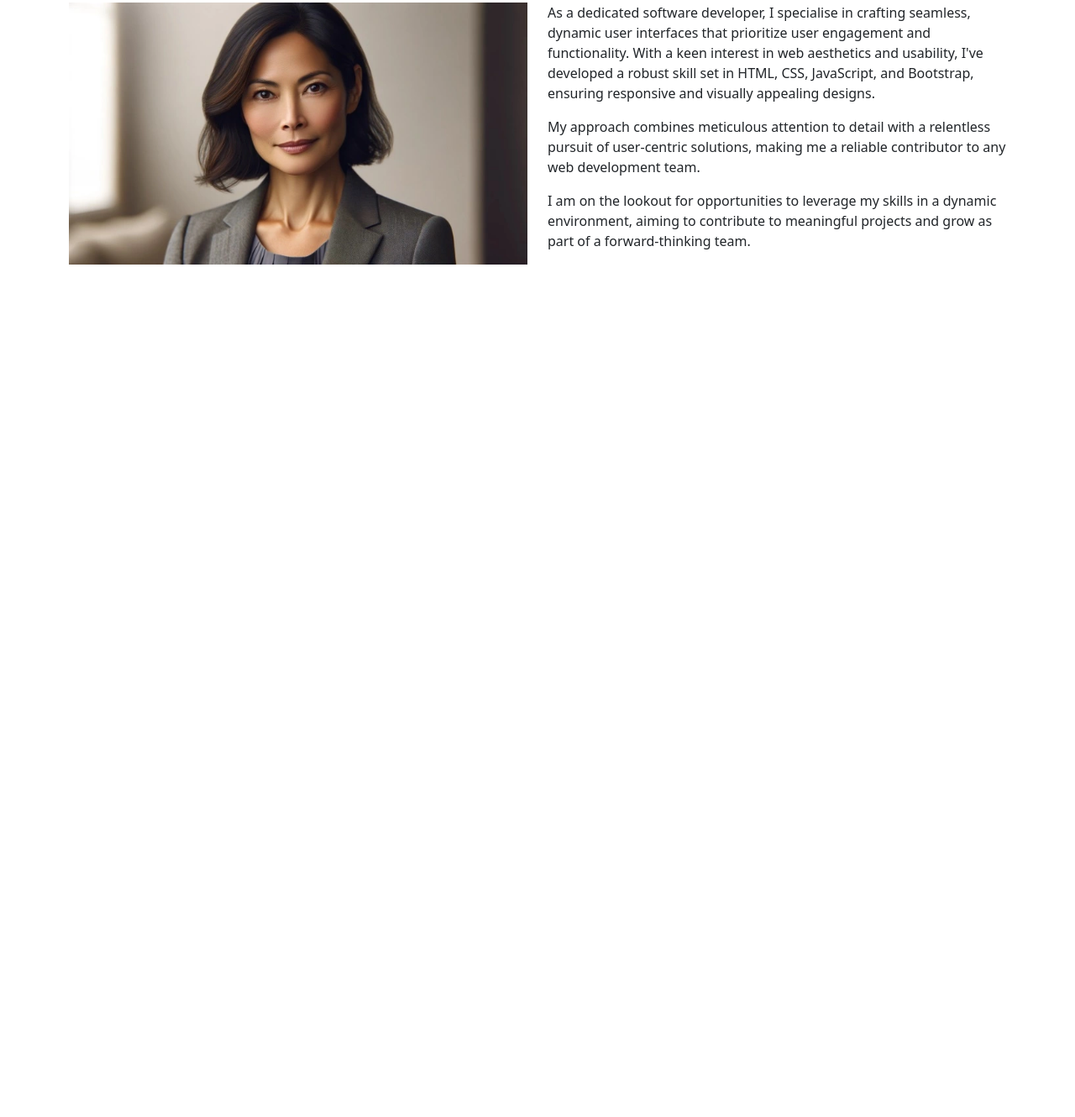
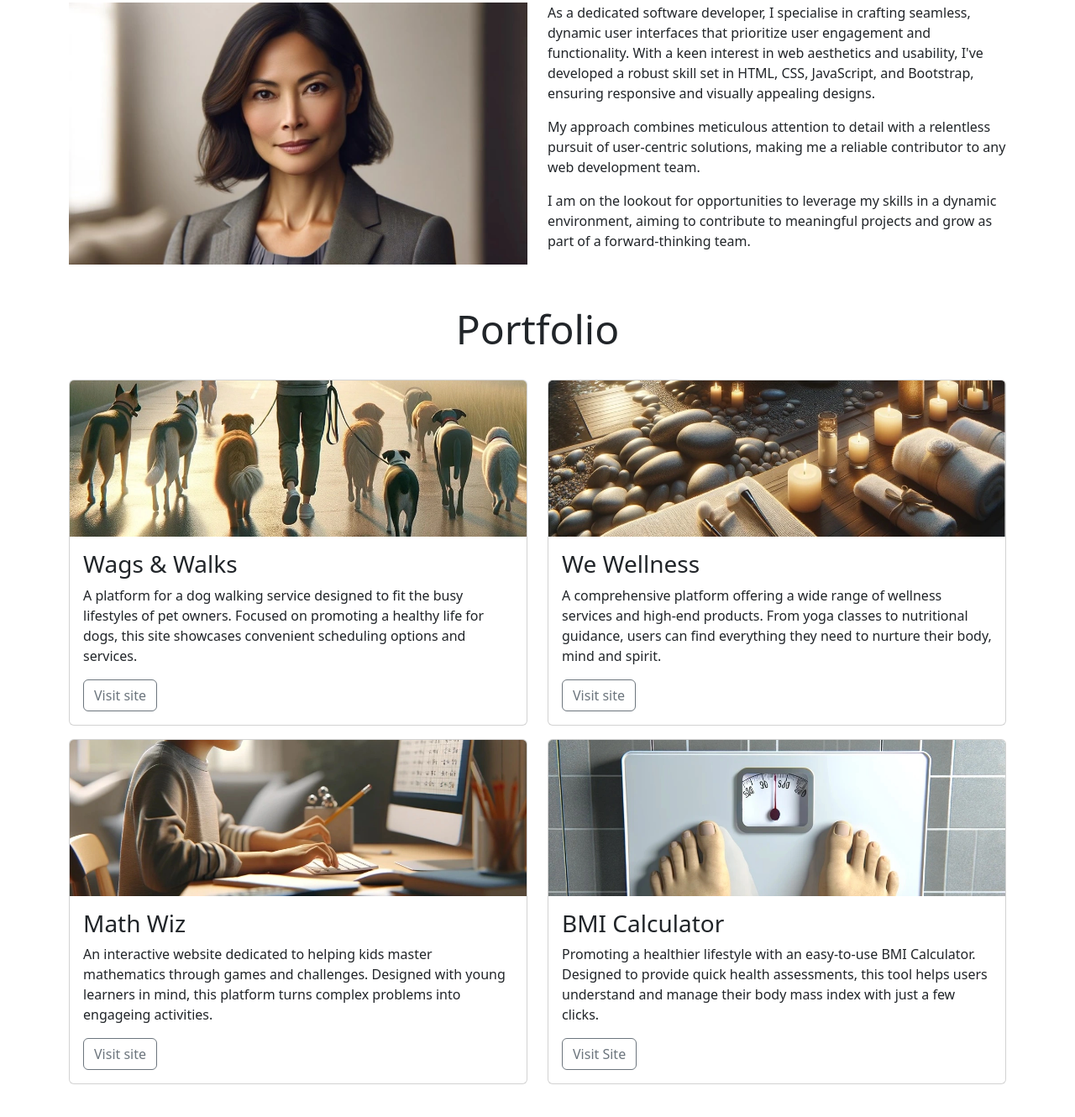
Before and after one commit to DTT2411/bootstrap-portfolio, a plain HTML site: page index.html in a window 1280 px wide. Shown: the part 544-1874 px from the top of the page at 84% size. Before the commit the page ends 883 px from the top, so only its background shows below. Drawn offline with nearby package versions, Linux system fonts and the light colour scheme.

Commit message:
Added portfolio section, created grid with cards for portfolio items

```diff
--- a/index.html
+++ b/index.html
@@ -98,7 +98,55 @@
       </div>
   </section>
   <!-- portfolio section starts here -->
-
+  <section id="portfolio" class="container pb-4">
+    <div class="row">
+      <!-- my-4 used to add top and bottom margin to heading -->
+      <div class="col-12 text-center my-4">
+        <h2 class="display-5">Portfolio</h2>
+      </div>
+      <!-- Cols for cards -->
+      <div class="col-12 col-md-6">
+        <div class="card mb-3">
+          <img src="assets/images/wags-and-walks.webp" class="card-img-top" alt="A man walking several dogs early in the morning">
+          <div class="card-body">
+            <h3 class="card-title">Wags & Walks</h3>
+            <p class="card-text">A platform for a dog walking service designed to fit the busy lifestyles of pet owners. Focused on promoting a healthy life for dogs, this site showcases convenient scheduling options and services.</p>
+            <a href="#" class="btn btn-outline-secondary">Visit site</a>
+          </div>
+        </div>
+      </div>
+      <div class="col-12 col-md-6">
+        <div class="card mb-3">
+          <img src="assets/images/we-wellness.webp" class="card-img-top" alt="A wellness retreat with hot stones and candles">
+          <div class="card-body">
+            <h3 class="card-title">We Wellness</h3>
+            <p class="card-text">A comprehensive platform offering a wide range of wellness services and high-end products. From yoga classes to nutritional guidance, users can find everything they need to nurture their body, mind and spirit.</p>
+            <a href="#" class="btn btn-outline-secondary">Visit site</a>
+          </div>
+        </div>
+      </div>
+      <div class="col-12 col-md-6">
+        <div class="card mb-3">
+          <img src="assets/images/math-wiz.webp" class="card-img-top" alt="Child doing math puzzles at his computer desk">
+          <div class="card-body">
+            <h3 class="card-title">Math Wiz</h3>
+            <p class="card-text">An interactive website dedicated to helping kids master mathematics through games and challenges. Designed with young learners in mind, this platform turns complex problems into engageing activities.</p>
+            <a href="#" class="btn btn-outline-secondary">Visit site</a>
+          </div>
+        </div>
+      </div>
+      <div class="col-12 col-md-6">
+        <div class="card mb-3">
+          <img src="assets/images/bmi-calculator.webp" class="card-img-top" alt="POV looking down at scales">
+          <div class="card-body">
+            <h3 class="card-title">BMI Calculator</h3>
+            <p class="card-text">Promoting a healthier lifestyle with an easy-to-use BMI Calculator. Designed to provide quick health assessments, this tool helps users understand and manage their body mass index with just a few clicks.</p>
+            <a href="#" class="btn btn-outline-secondary">Visit Site</a>
+          </div>
+        </div>
+      </div>
+    </div>
+  </section>
 </main>
 
 </html>
```
